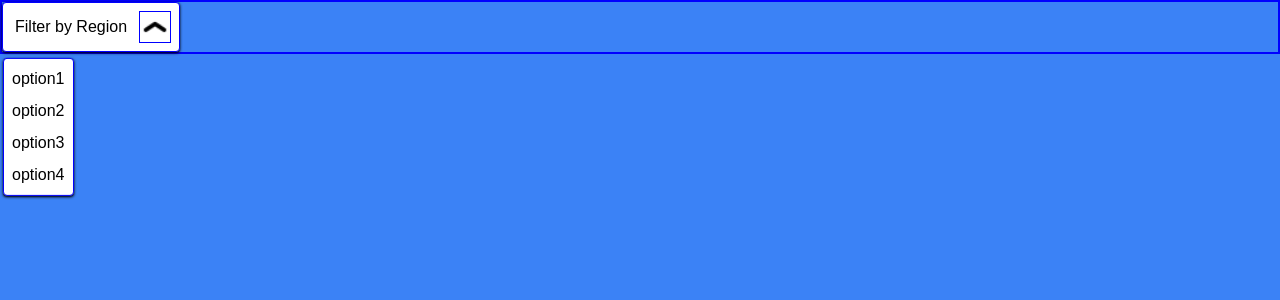
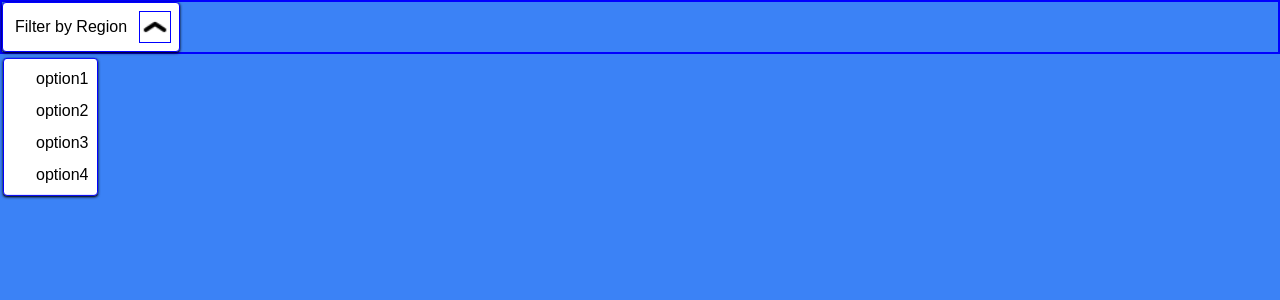
Before and after one commit to riwepo/fem-rest-countries-api, a React (Vite) app: page / in a window 1280 px wide. Both pictures are taken after a click on the button "Filter by Region". Shown: the top 300 px of the page. Built offline with nearby package versions, Linux system fonts and the light colour scheme.

Commit message:
handle selecting option

```diff
--- a/src/components/FilterCombo.tsx
+++ b/src/components/FilterCombo.tsx
@@ -4,6 +4,7 @@ import { useState } from "react";
 
 import icons8ChevronDown from "../assets/icons8-chevron-down-24.png";
 import icons8ChevronUp from "../assets/icons8-chevron-up-24.png";
+import icons8Checkmark from "../assets/icons8-checkmark-24.png";
 
 interface FilterComboProps {
   options: string[];
@@ -12,15 +13,27 @@ interface FilterComboProps {
 
 const FilterCombo: React.FC<FilterComboProps> = (props) => {
   const [isOpen, setIsOpen] = useState<boolean>(false);
-  const clickHandler = () => {
-    console.log("click");
+  const [selectedOption, setSelectedOption] = useState<string>("");
+  const openCloseClickHandler = () => {
     setIsOpen((current: boolean) => !current);
+  };
+  const selectRegionClickHandler = (
+    event: React.MouseEvent<HTMLButtonElement>,
+  ) => {
+    const button = (event.target as HTMLElement).closest("button");
+    if (button === null) return;
+    const option = button.dataset["option"];
+    if (option === selectedOption) {
+      setSelectedOption("");
+    } else {
+      setSelectedOption(option as string);
+    }
   };
   return (
     <Card className="relative inline-flex">
       <button
         className="flex items-center justify-around gap-2 p-2"
-        onClick={clickHandler}
+        onClick={openCloseClickHandler}
       >
         <p className="p-1">Filter by Region</p>
         {!isOpen && (
@@ -33,7 +46,23 @@ const FilterCombo: React.FC<FilterComboProps> = (props) => {
       {isOpen && (
         <Card className="absolute bottom-0 left-0 flex translate-y-[105%] transform flex-col gap-2 p-2">
           {props.options.map((option) => {
-            return <p key={option}>{option}</p>;
+            return (
+              <button
+                className="flex gap-2"
+                key={option}
+                onClick={selectRegionClickHandler}
+                data-option={option}
+              >
+                <img
+                  src={icons8Checkmark}
+                  alt="checkmark"
+                  className={`aspect-square w-4 ${
+                    selectedOption !== option && "invisible"
+                  }`}
+                />
+                <p>{option}</p>
+              </button>
+            );
           })}
         </Card>
       )}
```
